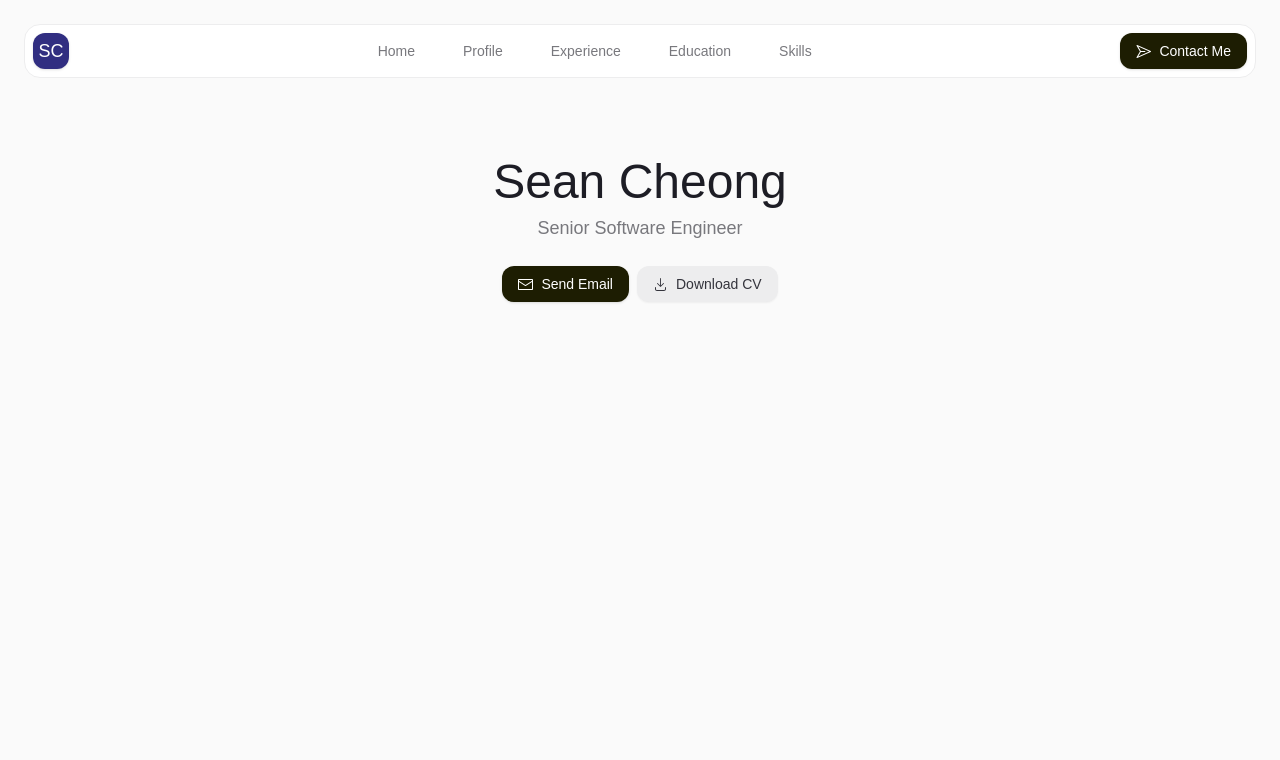
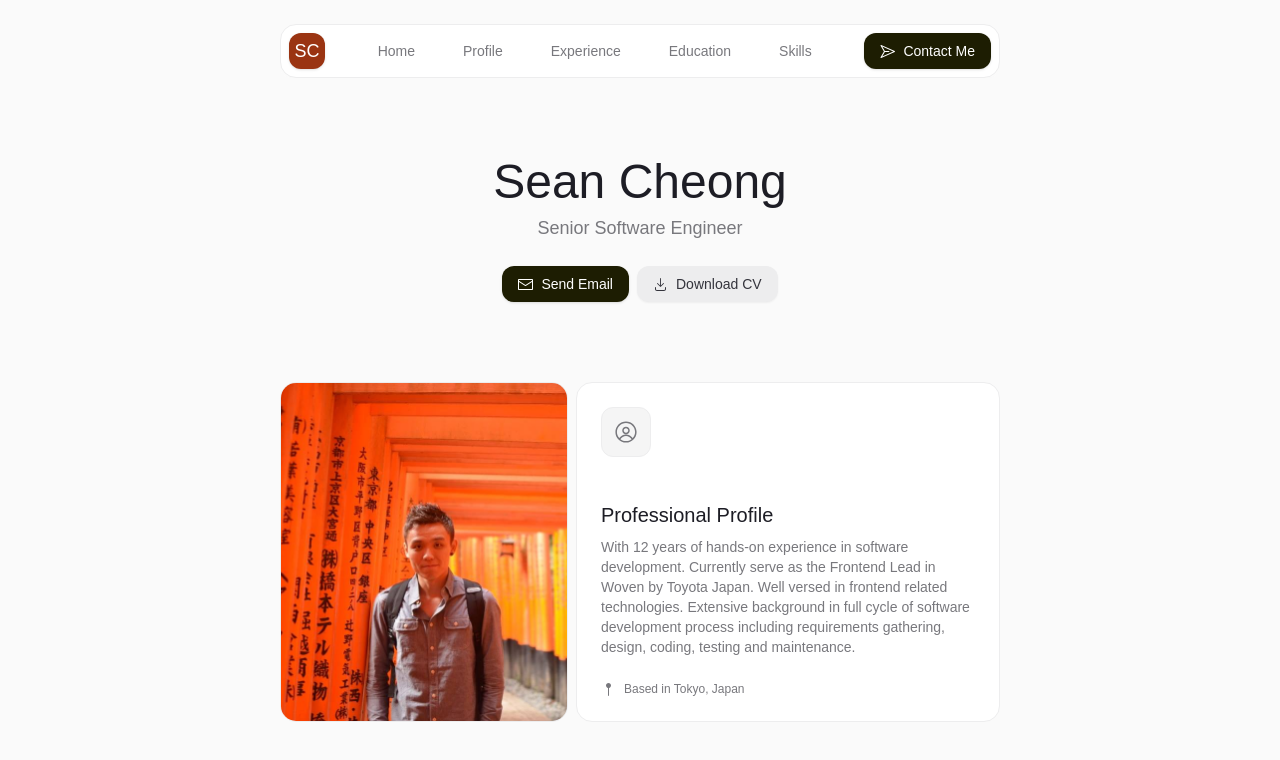
Before and after one commit to seancheong/seancheong.dev, a Next.js app: page /en in a window 1280 px wide. Shown: the top 760 px of the page. Built offline with nearby package versions, Linux system fonts and the light colour scheme.

Commit message:
feat: Implement Profile section

```diff
--- a/messages/en.json
+++ b/messages/en.json
@@ -13,5 +13,10 @@
       "education": "Education",
       "skills": "Skills"
     }
+  },
+  "Profile": {
+    "title": "Professional Profile",
+    "detail": "With 12 years of hands-on experience in software development. Currently serve as the Frontend Lead in Woven by Toyota Japan. Well versed in frontend related technologies. Extensive background in full cycle of software development process including requirements gathering, design, coding, testing and maintenance.",
+    "location": "Based in Tokyo, Japan"
   }
 }
--- a/src/app/[locale]/components/Header.tsx
+++ b/src/app/[locale]/components/Header.tsx
@@ -21,11 +21,11 @@ export const Header = () => {
   const t = useTranslations('Common');
 
   return (
-    <header className="sticky top-0 flex items-center pt-6">
+    <header className="sticky top-0 z-10 flex items-center rounded-b-xl bg-background pt-6">
       <nav className="flex w-full items-center justify-between rounded-2xl border bg-white p-2">
         <Button
           size="icon"
-          className="rounded-xl bg-indigo-900 hover:bg-indigo-900/90"
+          className="rounded-xl bg-orange-800 hover:bg-amber-800/90"
           asChild
         >
           <Link href="#">
--- /dev/null
+++ b/src/app/[locale]/components/Profile.tsx
@@ -0,0 +1,40 @@
+import { AvatarIcon, SewingPinFilledIcon } from '@radix-ui/react-icons';
+import { useTranslations } from 'next-intl';
+import Image from 'next/image';
+
+export const Profile = () => {
+  const t = useTranslations('Profile');
+
+  return (
+    <div className="flex flex-col gap-2 md:flex-row">
+      <div className="relative h-[400px] w-auto md:h-auto md:max-w-72 md:flex-1">
+        <Image
+          src="/images/profile.jpg"
+          alt="profile"
+          priority
+          fill
+          className="rounded-lg border object-cover"
+        />
+      </div>
+
+      <div className="flex flex-col gap-12 rounded-lg border bg-white p-6 md:flex-1">
+        <div className="bg-icon h-fit w-fit rounded-xl border p-3">
+          <AvatarIcon className="h-6 w-6" />
+        </div>
+
+        <div className="flex flex-col gap-6">
+          <div className="flex flex-col gap-3">
+            <h2>{t('title')}</h2>
+
+            <p>{t('detail')}</p>
+          </div>
+
+          <div className="flex items-center gap-2">
+            <SewingPinFilledIcon />
+            <span className="text-xs">{t('location')}</span>
+          </div>
+        </div>
+      </div>
+    </div>
+  );
+};
--- a/src/app/[locale]/globals.css
+++ b/src/app/[locale]/globals.css
@@ -34,6 +34,8 @@ body {
     --foreground: 240 2% 48%;
 
     --heading: 240 13% 13%;
+
+    --icon: 0 0% 96%;
 
     --card: 0 0% 100%;
 
--- a/src/app/[locale]/layout.tsx
+++ b/src/app/[locale]/layout.tsx
@@ -33,7 +33,7 @@ export default async function RootLayout({
   return (
     <html lang={locale}>
       <body
-        className={`${geistSans.variable} ${geistMono.variable} antialiased md:container md:mx-auto`}
+        className={`${geistSans.variable} ${geistMono.variable} antialiased`}
       >
         <NextIntlClientProvider messages={messages}>
           {children}
--- a/src/app/[locale]/page.tsx
+++ b/src/app/[locale]/page.tsx
@@ -1,15 +1,20 @@
 import { Header } from './components/Header';
 import { Hero } from './components/Hero';
+import { Profile } from './components/Profile';
 
 export default function Home() {
   return (
-    <div className="px-6">
+    <div className="mx-auto max-w-[768px] px-6">
       <Header />
 
       <main>
         <section id="hero" className="pt-20">
           <Hero />
         </section>
+
+        <section id="profile" className="pt-20">
+          <Profile />
+        </section>
       </main>
     </div>
   );
--- a/tailwind.config.ts
+++ b/tailwind.config.ts
@@ -15,6 +15,7 @@ const config: Config = {
         background: 'hsl(var(--background))',
         foreground: 'hsl(var(--foreground))',
         heading: 'hsl(var(--heading))',
+        icon: 'hsl(var(--icon))',
         primary: {
           DEFAULT: 'hsl(var(--primary))',
           foreground: 'hsl(var(--primary-foreground))',
@@ -70,6 +71,11 @@ const config: Config = {
           lineHeight: theme('fontSize.4xl'),
           color: theme('colors.heading'),
         },
+        h2: {
+          fontSize: theme('fontSize.xl'),
+          lineHeight: theme('fontSize.xl'),
+          color: theme('colors.heading'),
+        },
       });
     }),
   ],
```
Also changed, not shown: public/images/profile.jpg (added).
